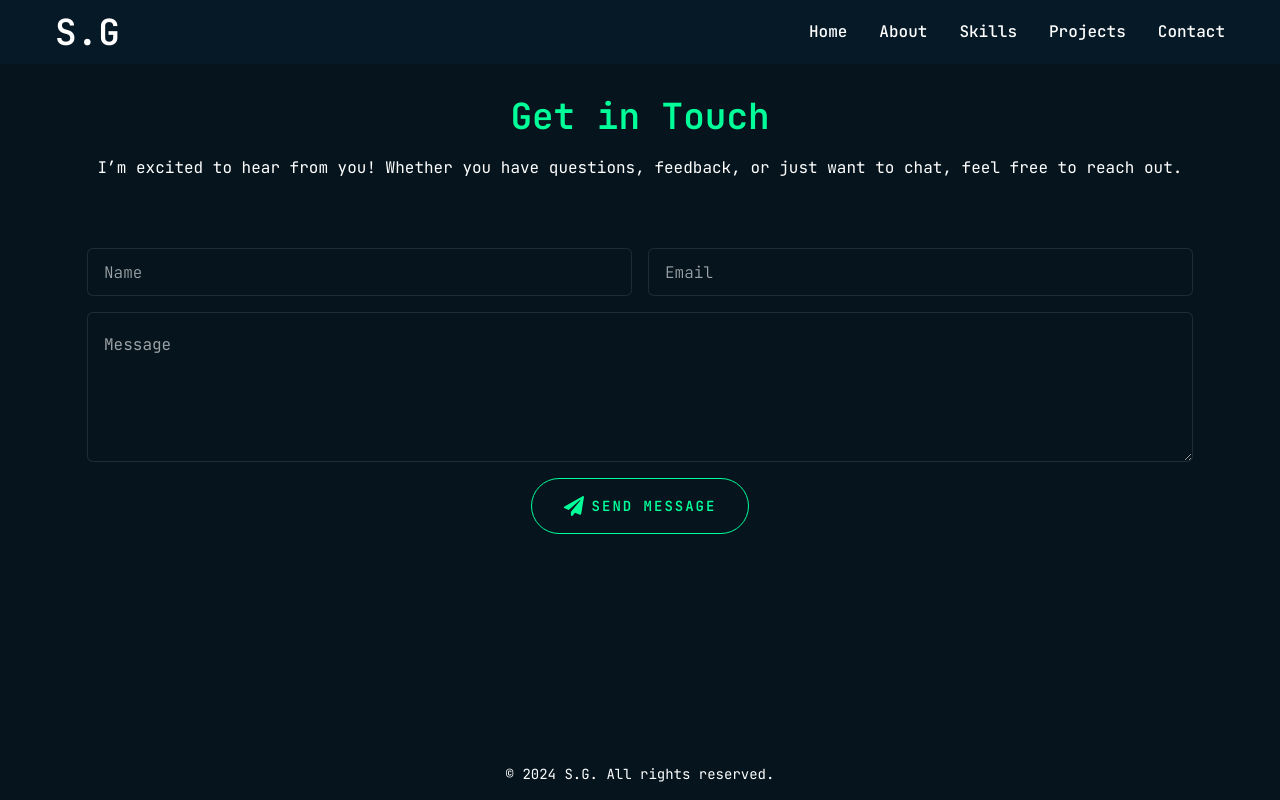
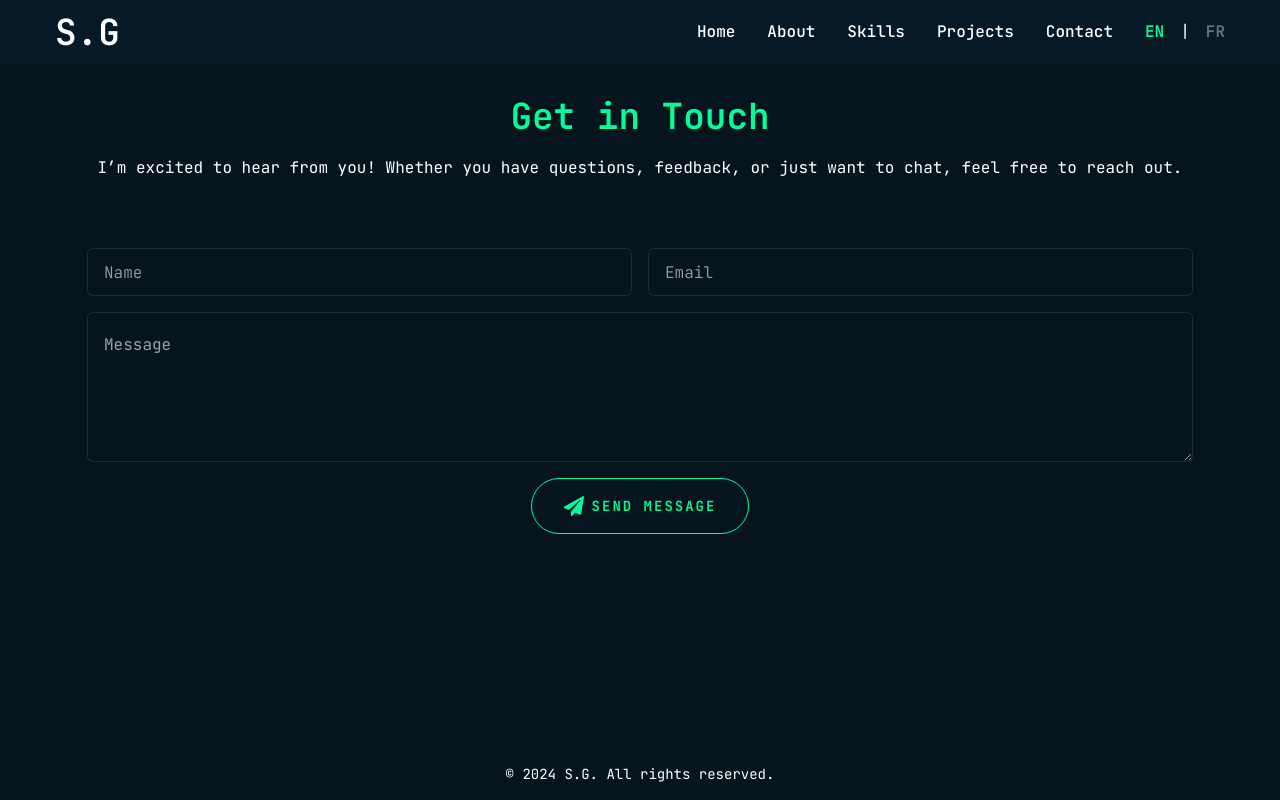
Before and after one commit to ShujauddinGhulamyar/portfolio, a Next.js app: page /en/contact in a window 1280 px wide. Built offline with nearby package versions, Linux system fonts and the light colour scheme.

Commit message:
feat: added localswitcher and localswitcher component with support for English and French

```diff
--- a/app/[locale]/layout.jsx
+++ b/app/[locale]/layout.jsx
@@ -8,6 +8,7 @@ import { metadata } from "../metadata";
 
 import Header from "@/components/Header";
 import Footer from "@/components/Footer";
+import { routing } from "@/i18n/routing";
 
 const jetBrainsMono = JetBrains_Mono({
   subsets: ["latin"],
@@ -16,11 +17,10 @@ const jetBrainsMono = JetBrains_Mono({
 });
 
 export default async function Layout({ children, params }) {
-  // Await the params object
   const { locale } = await params;
-
-  // Vérifier si la locale est valide
-  if (!["en", "fr"].includes(locale)) {
+  console.log(locale);
+  // Ensure that the incoming `locale` is valid
+  if (!routing.locales.includes(locale)) {
     notFound();
   }
 
@@ -28,6 +28,7 @@ export default async function Layout({ children, params }) {
   const messages = await getMessages(locale);
 
   return (
+    <NextIntlClientProvider messages={messages}>
       <html lang={locale}>
         <head>
           <title>{metadata.title}</title>
@@ -39,7 +40,10 @@ export default async function Layout({ children, params }) {
           />
           <meta property="og:url" content={metadata.openGraph.url} />
           <meta property="og:site_name" content={metadata.openGraph.siteName} />
-        <meta property="og:image" content={metadata.openGraph.images[0].url} />
+          <meta
+            property="og:image"
+            content={metadata.openGraph.images[0].url}
+          />
           <meta
             property="og:image:width"
             content={metadata.openGraph.images[0].width}
@@ -66,14 +70,13 @@ export default async function Layout({ children, params }) {
         <body
           className={`${jetBrainsMono.variable} antialiased flex flex-col min-h-screen bg-primary text-white`}
         >
-        <NextIntlClientProvider messages={messages}>
           <Header />
           <ErrorBoundary>
             <main className="flex-grow">{children}</main>
           </ErrorBoundary>
           <Footer />
-        </NextIntlClientProvider>
         </body>
       </html>
+    </NextIntlClientProvider>
   );
 }
--- /dev/null
+++ b/components/LocalSwitcherSelect.jsx
@@ -0,0 +1,52 @@
+"use client";
+
+import clsx from "clsx";
+import { useParams } from "next/navigation";
+import { useTransition } from "react";
+import { usePathname, useRouter } from "@/i18n/routing";
+
+export default function LocaleSwitcher({ label, defaultValue }) {
+  const router = useRouter();
+  const [isPending, startTransition] = useTransition();
+  const pathname = usePathname();
+  const params = useParams();
+
+  // Fonction de changement de langue
+  function changeLocale(locale) {
+    startTransition(() => {
+      router.replace({ pathname, params }, { locale });
+    });
+    console.log(locale);
+  }
+
+  return (
+    <div className="locale-switcher">
+      <p className="sr-only">{label}</p>
+      <div className="flex space-x-4">
+        <button
+          className={clsx(
+            " font-semibold",
+            isPending && "opacity-50",
+            defaultValue === "en" ? "text-accent" : "text-gray-500"
+          )}
+          onClick={() => changeLocale("en")}
+          disabled={isPending}
+        >
+          EN
+        </button>
+        <p>|</p>
+        <button
+          className={clsx(
+            " font-semibold",
+            isPending && "opacity-50",
+            defaultValue === "fr" ? "text-accent" : "text-gray-500"
+          )}
+          onClick={() => changeLocale("fr")}
+          disabled={isPending}
+        >
+          FR
+        </button>
+      </div>
+    </div>
+  );
+}
--- /dev/null
+++ b/components/LocaleSwitcher.jsx
@@ -0,0 +1,18 @@
+import { useLocale } from "next-intl";
+import { routing } from "@/i18n/routing";
+import LocaleSwitcherSelect from "./LocalSwitcherSelect";
+
+export default function LocaleSwitcher() {
+  const locale = useLocale();
+  console.log(locale);
+
+  return (
+    <LocaleSwitcherSelect defaultValue={locale}>
+      {routing.locales.map((cur) => (
+        <option key={cur} value={cur}>
+          {cur} {/* Affichage du code de la langue sans traduction */}
+        </option>
+      ))}
+    </LocaleSwitcherSelect>
+  );
+}
--- a/components/MobileNav.jsx
+++ b/components/MobileNav.jsx
@@ -5,6 +5,7 @@ import { usePathname } from "next/navigation";
 import { Link } from "@/i18n/routing"; // Import de ton Link personnalisé
 import { useTranslations } from "next-intl"; // Import de useTranslations pour la traduction
 import { CiMenuFries } from "react-icons/ci";
+import LocaleSwitcher from "./LocaleSwitcher";
 
 const links = [
   {
@@ -48,6 +49,7 @@ const MobileNav = () => {
       </SheetTrigger>
       <SheetContent className="flex flex-col justify-center h-full">
         <nav className="flex flex-col justify-center items-center gap-10">
+          <LocaleSwitcher />
           {links.map((link, index) => {
             return (
               <Link
@@ -63,6 +65,7 @@ const MobileNav = () => {
                 {/* Utilisation des clés de traduction du fichier en.json */}
               </Link>
             );
+            <LocaleSwitcher />;
           })}
         </nav>
       </SheetContent>
--- a/components/Nav.jsx
+++ b/components/Nav.jsx
@@ -3,6 +3,7 @@
 import { Link } from "@/i18n/routing";
 import { usePathname } from "next/navigation";
 import { useTranslations } from "next-intl";
+import LocaleSwitcher from "./LocaleSwitcher";
 
 const links = [
   {
@@ -51,6 +52,7 @@ const Nav = () => {
           </div>
         );
       })}
+      <LocaleSwitcher />
     </nav>
   );
 };
```
Lines whose indentation alone changed are shown as unchanged.
